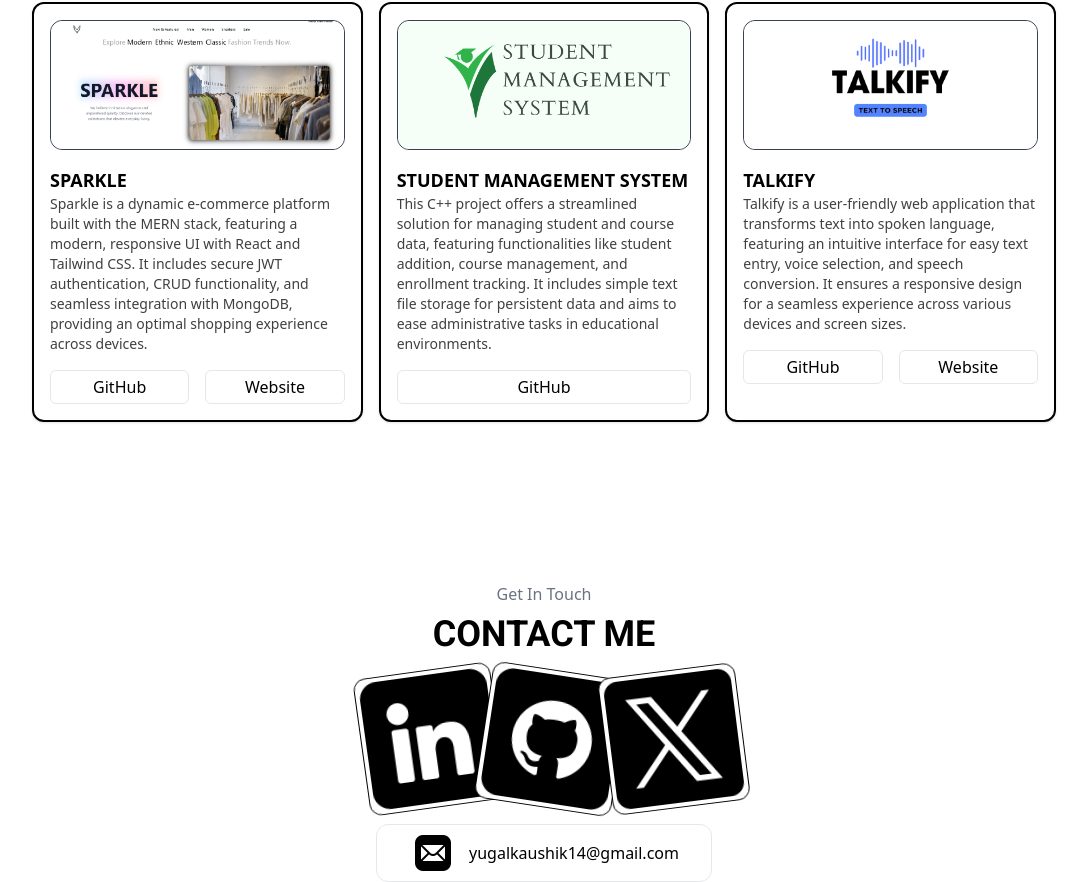
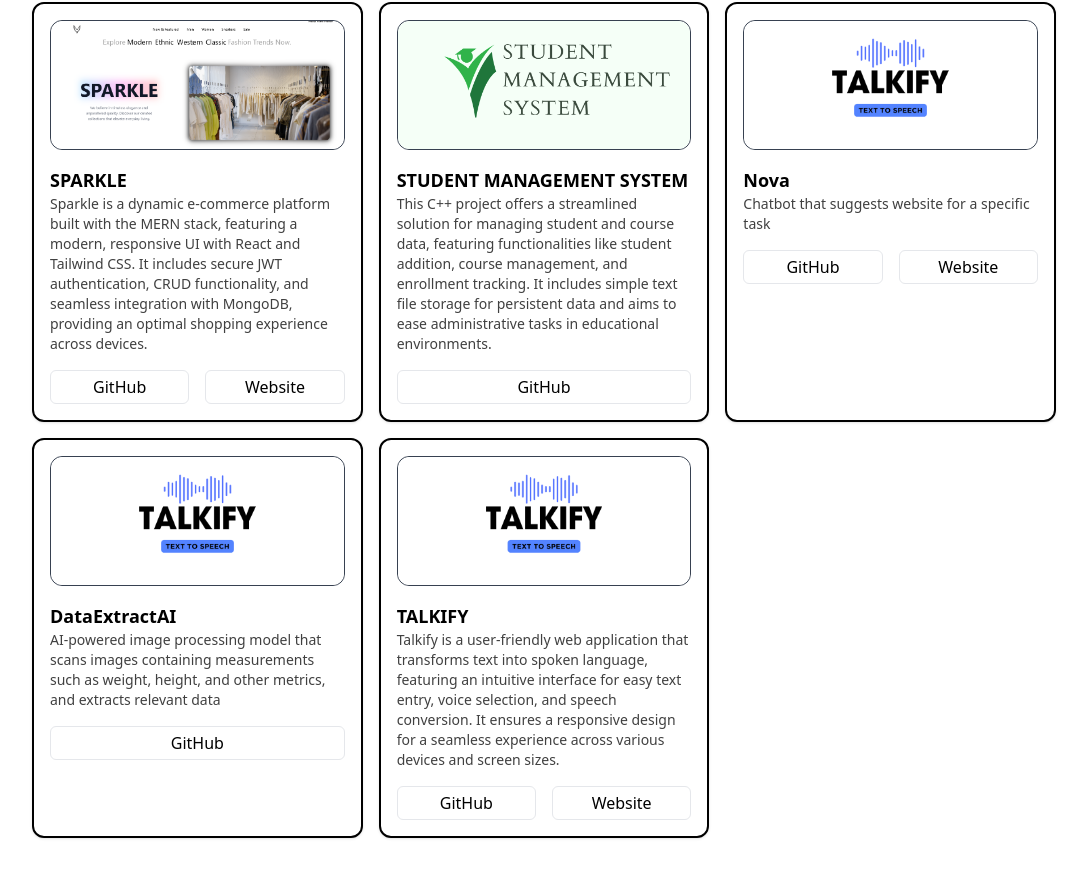
Before and after one commit to yugalkaushik/portfolio, a React (Vite) app: page / in a window 1280 px wide. Shown: the part 1656-2538 px from the top of the page, without its empty margins (96-1183 px from the left). Built offline with nearby package versions, Linux system fonts and the light colour scheme.

Commit message:
fixed an error

```diff
--- a/src/components/cursor.jsx
+++ /dev/null
@@ -1,41 +0,0 @@
-import React, { useEffect, useState } from 'react';
-
-const Cursor = () => {
-    const [cursorPosition, setCursorPosition] = useState({ x: 0, y: 0 });
-
-    useEffect(() => {
-        const handleMouseMove = (e) => {
-            setCursorPosition({ x: e.clientX, y: e.clientY });
-        };
-
-        window.addEventListener('mousemove', handleMouseMove);
-
-        return () => {
-            window.removeEventListener('mousemove', handleMouseMove);
-        };
-    }, []);
-
-    return (
-        <div
-            style={{
-                position: 'fixed',
-                top: 0,
-                left: 0,
-                pointerEvents: 'none',
-                zIndex: 9999,
-                transform: `translate(${cursorPosition.x}px, ${cursorPosition.y}px)`,
-                width: '16px',
-                height: '16px',
-                backgroundColor: 'transparent',
-                borderRadius: '50%',
-                background: 'radial-gradient(circle, #111111 20%, transparent 60%)',
-                border: '0px solid #111111',
-                boxShadow: '0 0 10px rgba(255, 255, 255, 0.5)',
-                mixBlendMode: 'difference',
-                transition: 'transform 0.1s ease',
-            }}
-        />
-    );
-};
-
-export default Cursor;
--- a/src/components/grid.jsx
+++ b/src/components/grid.jsx
@@ -16,6 +16,19 @@ const items = [
     description: "This C++ project offers a streamlined solution for managing student and course data, featuring functionalities like student addition, course management, and enrollment tracking. It includes simple text file storage for persistent data and aims to ease administrative tasks in educational environments.",
     image: sms,
     github: "https://github.com/yugalkaushik/student-management"
+  },
+  {
+    title: "Nova",
+    description: "Chatbot that suggests website for a specific task",
+    image: talkify,
+    github: "https://github.com/yugalkaushik/text-to-speech",
+    deployed: "https://yugalkaushik.github.io/text-to-speech/"
+  },
+  {
+    title: "DataExtractAI",
+    description: "AI-powered image processing model that scans images containing measurements such as weight, height, and other metrics, and extracts relevant data",
+    image: talkify,
+    github: "https://github.com/yugalkaushik/text-to-speech",
   },
   {
     title: "TALKIFY",
```
